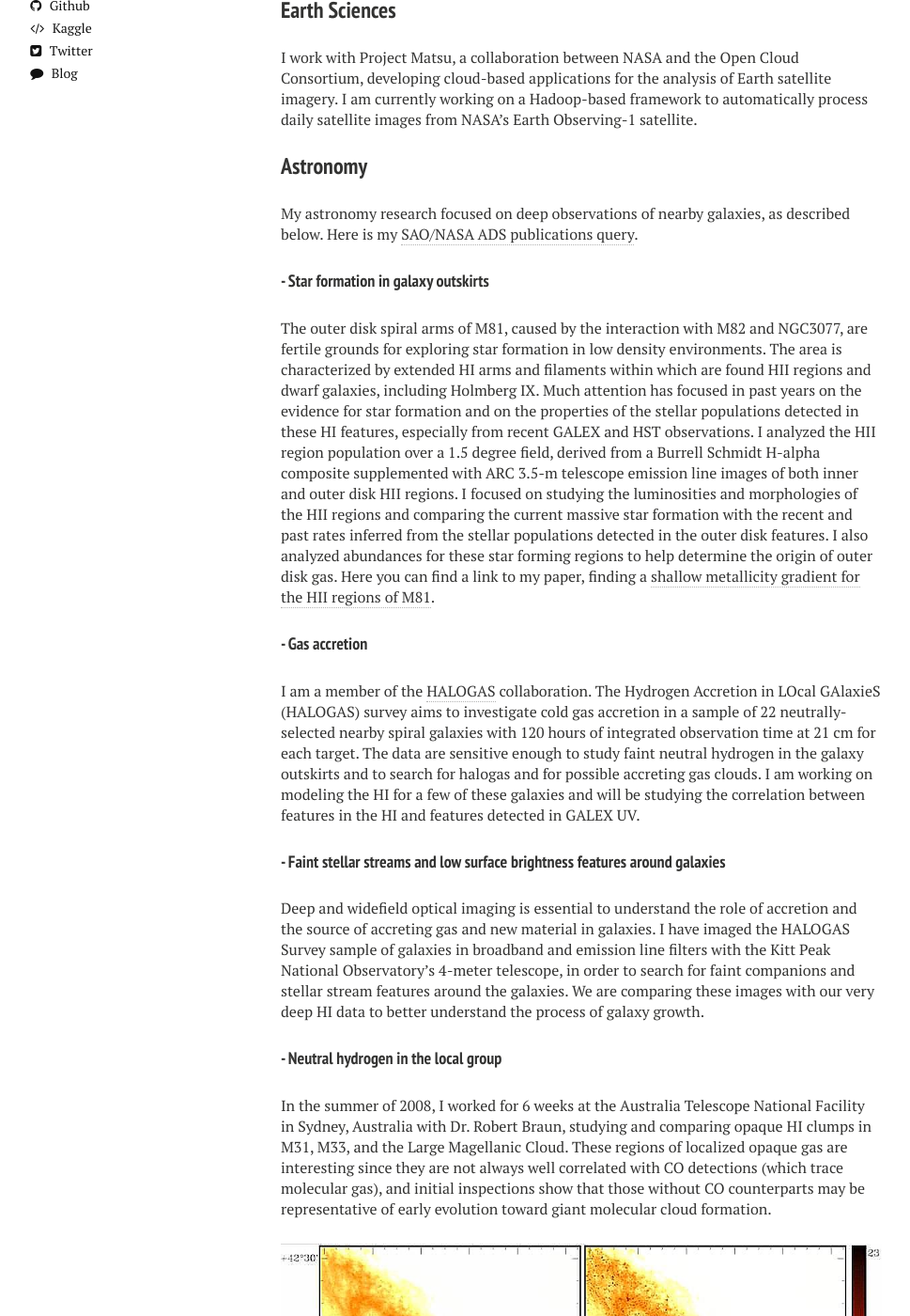
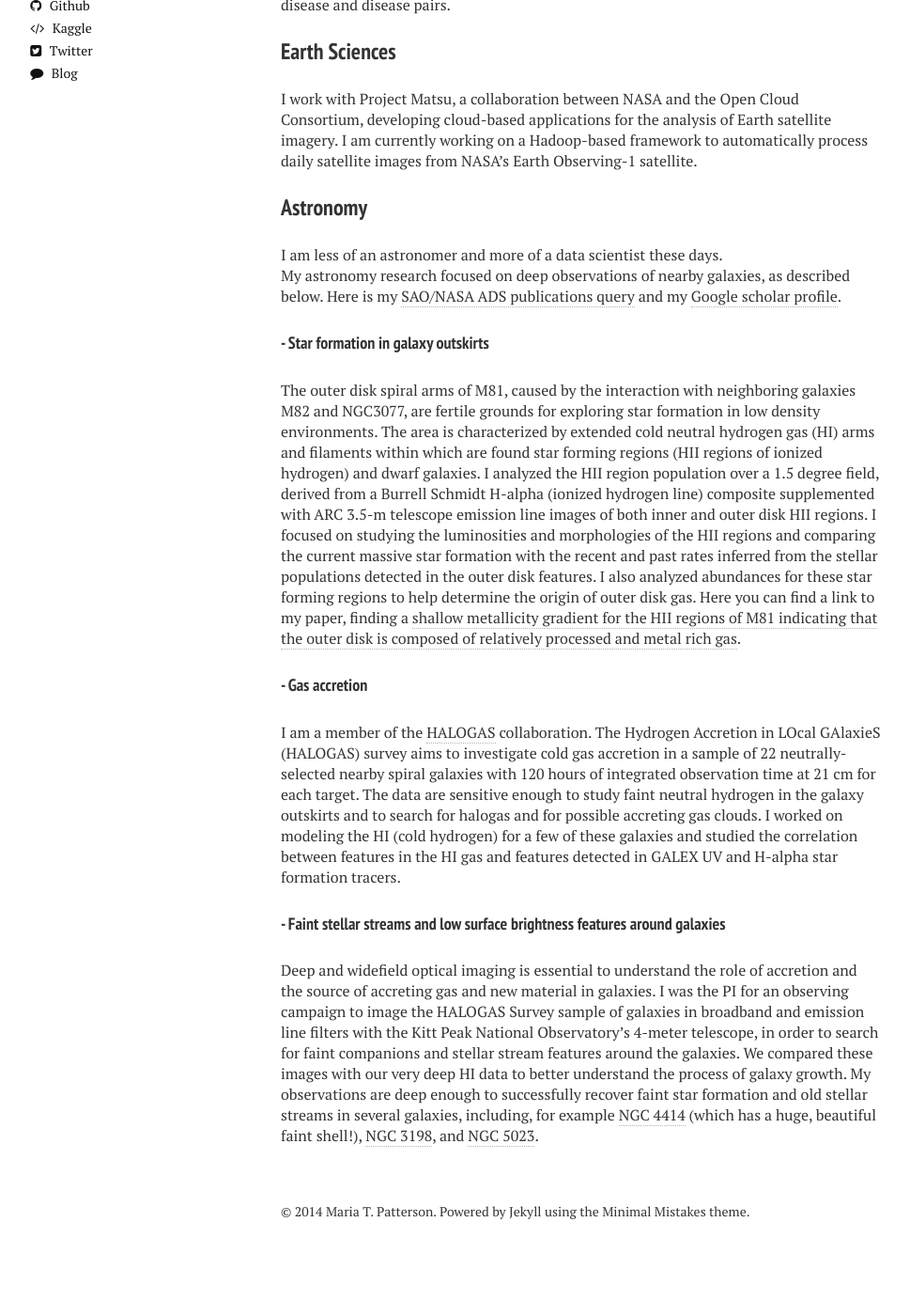
Before and after one commit to mtpatter/mtpatter.github.io, a Jekyll site: the page built from research.md, in a window 1280 px wide and 1400 px high, scrolled down 708 px. Shown: the whole window at 94% size, without its empty margins (21-990 px from the left). Built offline with Jekyll 4.4.1, drawn with Linux system fonts in a browser that asks for light colours; nearby versions of some CDN libraries; after the commit the page ends 2055 px from its top, so only the background shows below that; some of the changed text lies outside the part shown.

Commit message:
updated some research things

```diff
--- a/research.md
+++ b/research.md
@@ -20,10 +20,10 @@
 </section><!-- /#table-of-contents -->
 
 
-My current research focuses on the automated analysis of Earth satellite imagery
-and on geospatial studies of disease incidence.
+I have a strong interest in cross-disciplinary scientific data analysis, techniques and tools for ensuring reproducibility in research in the era of increasingly growing datasets, and effective science communication.
+My current research focuses on geospatial disease incidence and the automated analysis of Earth satellite imagery.
 
-<br>My PhD research focused on
+<br>My previous PhD research focused on
 galaxy evolution and formation through studies of faint emision of gas and stars
 in galaxy outskirts.  My dissertation was concerned with star formation in galaxy
 outer disks and the role of accretion of gas and faint companions in galaxy evolution.
@@ -42,25 +42,18 @@
 
 ### Astronomy
 
+I am less of an astronomer and more of a data scientist these days.
 My astronomy research focused on deep observations of nearby galaxies, as described below.
-Here is my [SAO/NASA ADS publications query](http://adsabs.harvard.edu/cgi-bin/nph-abs_connect?library&libname=my+publications&libid=4f29dfc54b).
+Here is my [SAO/NASA ADS publications query](http://adsabs.harvard.edu/cgi-bin/nph-abs_connect?library&libname=my+publications&libid=4f29dfc54b) and my [Google scholar profile](http://scholar.google.com/citations?user=x1kZj8MAAAAJ&hl=en).
 
 #### - Star formation in galaxy outskirts
 
-The outer disk spiral arms of M81, caused by the interaction with M82 and NGC3077, are fertile grounds for exploring star formation in low density environments. The area is characterized by extended HI arms and filaments within which are found HII regions and dwarf galaxies, including Holmberg IX. Much attention has focused in past years on the evidence for star formation and on the properties of the stellar populations detected in these HI features, especially from recent GALEX and HST observations. I analyzed the HII region population over a 1.5 degree field, derived from a Burrell Schmidt H-alpha composite supplemented with ARC 3.5-m telescope emission line images of both inner and outer disk HII regions. I focused on studying the luminosities and morphologies of the HII regions and comparing the current massive star formation with the recent and past rates inferred from the stellar populations detected in the outer disk features. I also analyzed abundances for these star forming regions to help determine the origin of outer disk gas. Here you can find a link to my paper, finding a [shallow metallicity gradient for the HII regions of M81](http://adsabs.harvard.edu/abs/2012MNRAS.422..401P).
+The outer disk spiral arms of M81, caused by the interaction with neighboring galaxies M82 and NGC3077, are fertile grounds for exploring star formation in low density environments. The area is characterized by extended cold neutral hydrogen gas (HI) arms and filaments within which are found star forming regions (HII regions of ionized hydrogen) and dwarf galaxies. I analyzed the HII region population over a 1.5 degree field, derived from a Burrell Schmidt H-alpha (ionized hydrogen line) composite supplemented with ARC 3.5-m telescope emission line images of both inner and outer disk HII regions. I focused on studying the luminosities and morphologies of the HII regions and comparing the current massive star formation with the recent and past rates inferred from the stellar populations detected in the outer disk features. I also analyzed abundances for these star forming regions to help determine the origin of outer disk gas. Here you can find a link to my paper, finding a [shallow metallicity gradient for the HII regions of M81 indicating that the outer disk is composed of relatively processed and metal rich gas](http://adsabs.harvard.edu/abs/2012MNRAS.422..401P).
 
 #### - Gas accretion
 
-I am a member of the [HALOGAS](http://www.astron.nl/halogas/) collaboration. The Hydrogen Accretion in LOcal GAlaxieS (HALOGAS) survey aims to investigate cold gas accretion in a sample of 22 neutrally-selected nearby spiral galaxies with 120 hours of integrated observation time at 21 cm for each target. The data are sensitive enough to study faint neutral hydrogen in the galaxy outskirts and to search for halogas and for possible accreting gas clouds. I am working on modeling the HI for a few of these galaxies and will be studying the correlation between features in the HI and features detected in GALEX UV.
+I am a member of the [HALOGAS](http://www.astron.nl/halogas/) collaboration. The Hydrogen Accretion in LOcal GAlaxieS (HALOGAS) survey aims to investigate cold gas accretion in a sample of 22 neutrally-selected nearby spiral galaxies with 120 hours of integrated observation time at 21 cm for each target. The data are sensitive enough to study faint neutral hydrogen in the galaxy outskirts and to search for halogas and for possible accreting gas clouds. I worked on modeling the HI (cold hydrogen) for a few of these galaxies and studied the correlation between features in the HI gas and features detected in GALEX UV and H-alpha star formation tracers.
 
 #### - Faint stellar streams and low surface brightness features around galaxies
-Deep and widefield optical imaging is essential to understand the role of accretion and the source of accreting gas and new material in galaxies. I have imaged the HALOGAS Survey sample of galaxies in broadband and emission line filters with the Kitt Peak National Observatory's 4-meter telescope, in order to search for faint companions and stellar stream features around the galaxies. We are comparing these images with our very deep HI data to better understand the process of galaxy growth.
-
-#### - Neutral hydrogen in the local group
-In the summer of 2008, I worked for 6 weeks at the Australia Telescope National Facility in Sydney, Australia with Dr. Robert Braun, studying and comparing opaque HI clumps in M31, M33, and the Large Magellanic Cloud. These regions of localized opaque gas are interesting since they are not always well correlated with CO detections (which trace molecular gas), and initial inspections show that those without CO counterparts may be representative of early evolution toward giant molecular cloud formation.
-
-<figure>
-	<a href="/images/m31opacity.jpg"><img src="/images/m31opacity.jpg"></a>
-	<figcaption>On the left is a log column density map of M31 assuming optically thin gas. On the right is the same image corrected for opacity, for comparison. High column density opaque gas can be seen in clumps peppering the disk in the righthand image. (Image courtesy of Robert Braun.) </figcaption>
-
-</figure>
+Deep and widefield optical imaging is essential to understand the role of accretion and the source of accreting gas and new material in galaxies. I was the PI for an observing campaign to image the HALOGAS Survey sample of galaxies in broadband and emission line filters with the Kitt Peak National Observatory's 4-meter telescope, in order to search for faint companions and stellar stream features around the galaxies. We compared these images with our very deep HI data to better understand the process of galaxy growth.
+My observations are deep enough to successfully recover faint star formation and old stellar streams in several galaxies, including, for example [NGC 4414](http://adsabs.harvard.edu/abs/2014A%26A...566A..80D) (which has a huge, beautiful faint shell!), [NGC 3198](http://adsabs.harvard.edu/abs/2013A%26A...554A.125G), and [NGC 5023](http://adsabs.harvard.edu/abs/2013MNRAS.434.2069K).
```
